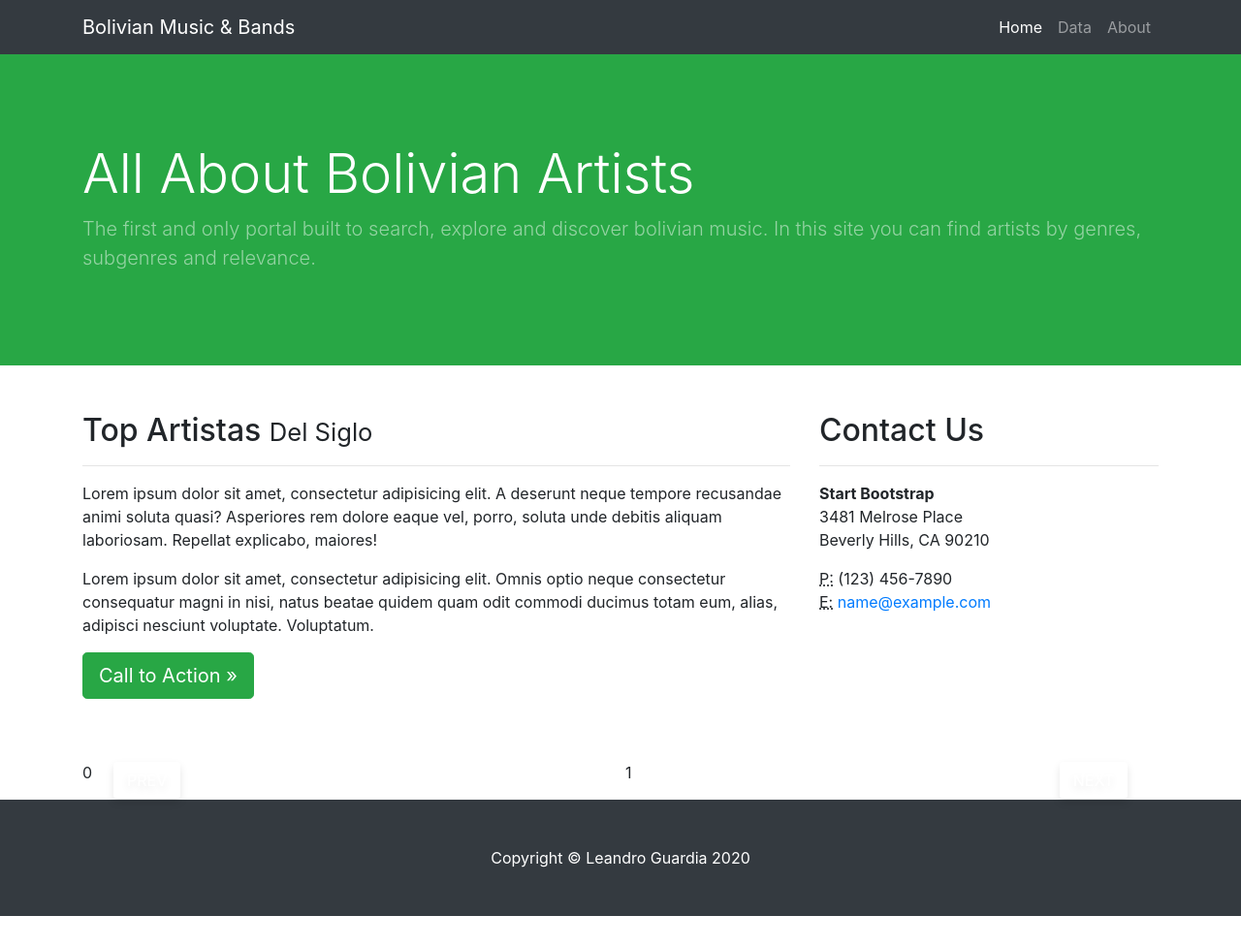
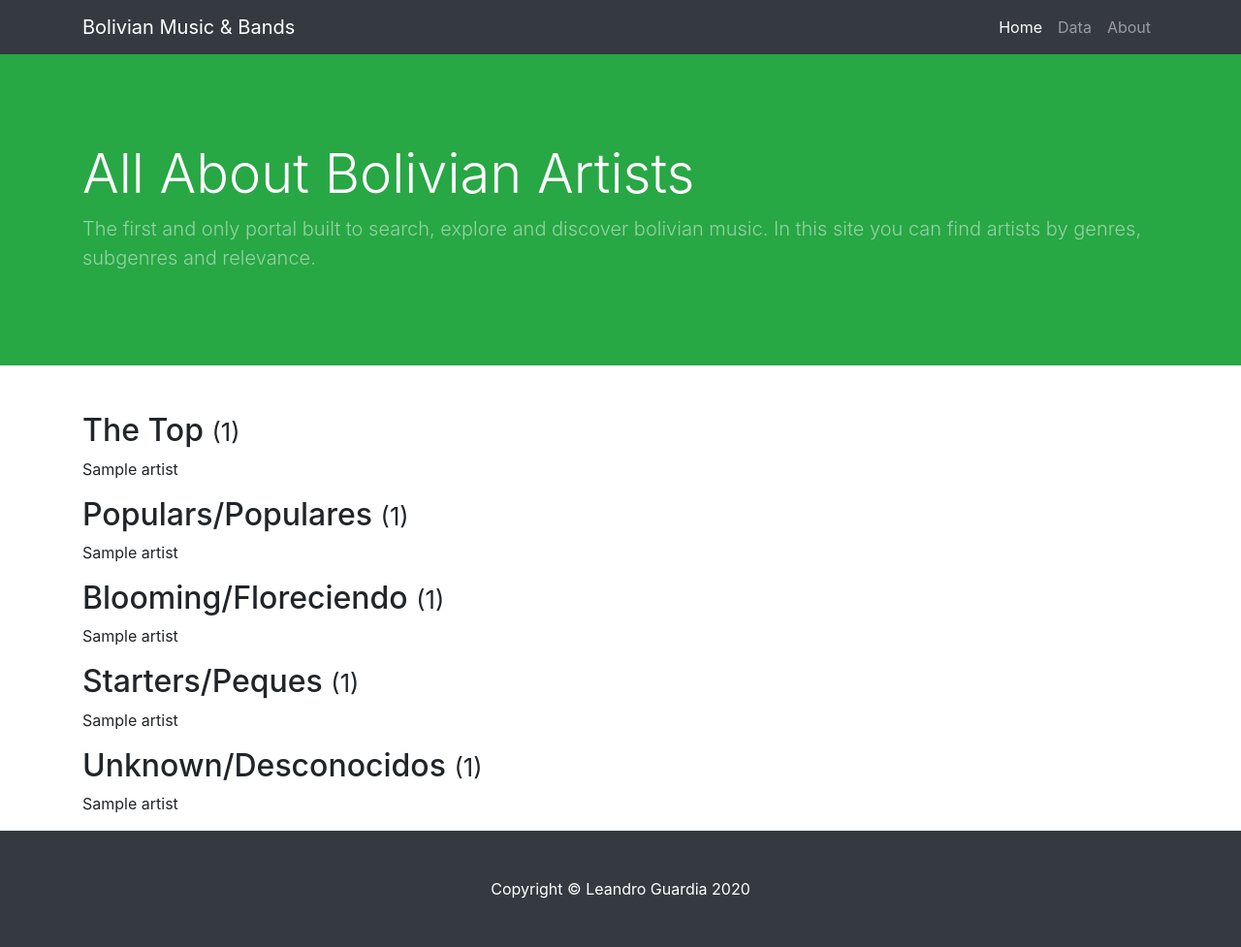
Before and after one commit to leanguardia/bolivian-music, a Flask app: template app/templates/home.html in a window 1280 px wide. Shown: the whole page at 97% size. Before the commit the page ends 945 px from the top, so only its background shows below. Run offline with Flask 2, Linux system fonts and the light colour scheme; the template is opened without the code that fills it: most values are stand-ins (such as "Sample title", 1, 10 or a date in 2020); some libraries are stand-ins or nearby versions.

Commit message:
Feat: Pull data from dataset

```diff
--- a/app/templates/home.html
+++ b/app/templates/home.html
@@ -1,40 +1,54 @@
 {% extends "layout.html" %}
 
 {% block content %}
-<!-- Page Content -->
+
 <div class="container">
+  <div class="row">
+    <div class="col">
+      <h2>The Top <small>({{ rank_artists['top']|length }})</small></h2>
+      {% for artist in rank_artists['top'] %}
+        <p>{{ artist['name'] }}</p>
+      {% endfor %}
+    </div>
+  </div>
 
   <div class="row">
-    <div class="col-md-8 mb-5">
-      <h2>Top Artistas <small>Del Siglo</small> </h2>
-      <hr>
-      <p>Lorem ipsum dolor sit amet, consectetur adipisicing elit. A deserunt neque tempore recusandae animi soluta quasi? Asperiores rem dolore eaque vel, porro, soluta unde debitis aliquam laboriosam. Repellat explicabo, maiores!</p>
-      <p>Lorem ipsum dolor sit amet, consectetur adipisicing elit. Omnis optio neque consectetur consequatur magni in nisi, natus beatae quidem quam odit commodi ducimus totam eum, alias, adipisci nesciunt voluptate. Voluptatum.</p>
-      <a class="btn btn-success btn-lg" href="#">Call to Action &raquo;</a>
-    </div>
-    <div class="col-md-4 mb-5">
-      <h2>Contact Us</h2>
-      <hr>
-      <address>
-        <strong>Start Bootstrap</strong>
-        <br>3481 Melrose Place
-        <br>Beverly Hills, CA 90210
-        <br>
-      </address>
-      <address>
-        <abbr title="Phone">P:</abbr>
-        (123) 456-7890
-        <br>
-        <abbr title="Email">E:</abbr>
-        <a href="mailto:#">name@example.com</a>
-      </address>
+    <div class="col">
+      <h2>Populars/Populares <small>({{rank_artists['popular']|length}})</small></h2>
+      {% for artist in rank_artists['popular'] %}
+        <p>{{ artist['name'] }}</p>
+      {% endfor %}
     </div>
   </div>
-  <!-- /.row -->
 
-  <div class="row mt-3">
+  <div class="row">
     <div class="col">
-      <div class="glide">
+      <h2>Blooming/Floreciendo <small>({{rank_artists['blooming']|length}})</small></h2>
+      {% for artist in rank_artists['blooming'] %}
+        <p>{{ artist['name'] }}</p>
+      {% endfor %}
+    </div>
+  </div>
+
+  <div class="row">
+    <div class="col">
+      <h2>Starters/Peques <small>({{rank_artists['starters']|length}})</small></h2>
+      {% for artist in rank_artists['starters'] %}
+        <p>{{ artist['name'] }}</p>
+      {% endfor %}
+    </div>
+  </div>
+
+  <div class="row">
+    <div class="col">
+      <h2>Unknown/Desconocidos <small>({{rank_artists['unkown']|length}})</small></h2>
+      {% for artist in rank_artists['unkwown'] %}
+        <p>{{ artist['name'] }}</p>
+      {% endfor %}
+    </div>
+  </div>
+
+      <!-- <div class="glide-top">
         <div class="glide__track" data-glide-el="track">
           <ul class="glide__slides">
             <li class="glide__slide">0</li>
@@ -52,10 +66,8 @@
           <button class="glide__arrow glide__arrow--left" data-glide-dir="<">prev</button>
           <button class="glide__arrow glide__arrow--right" data-glide-dir=">">next</button>
         </div>
-      </div>
-    </div>
-  </div >
+      </div> -->
 
-</div>
-<!-- /.container -->
+</div> <!-- container -->
+
 {% endblock %}
```
